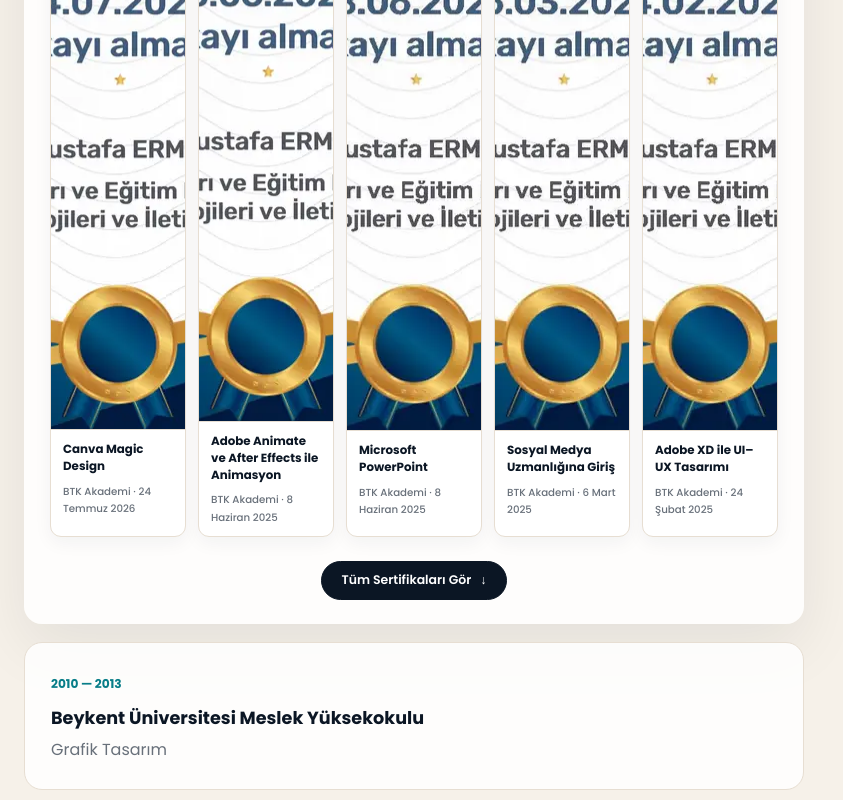
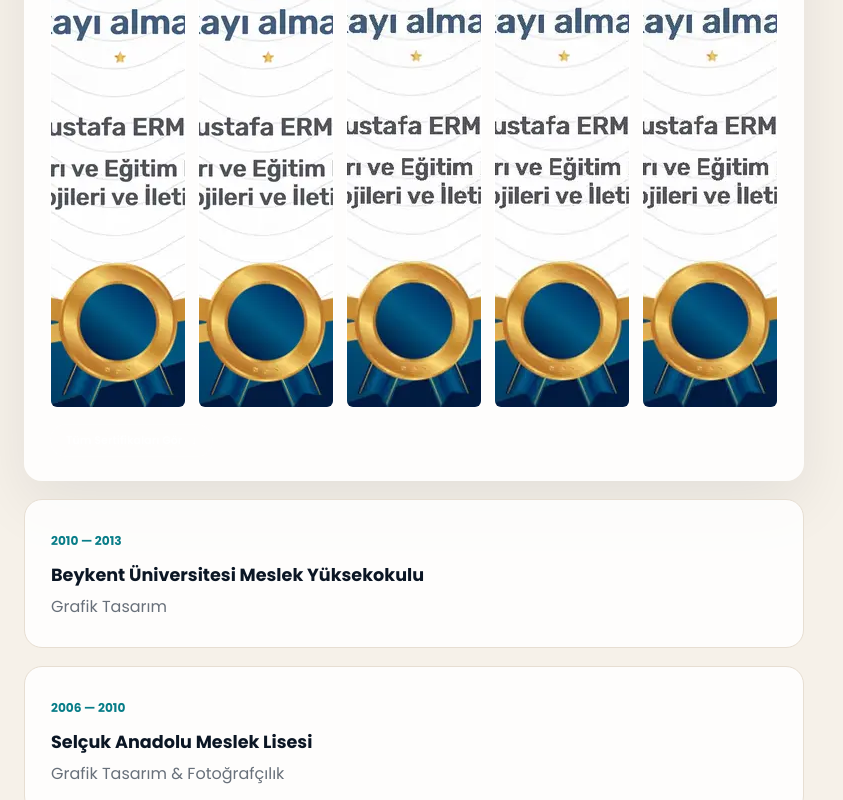
Before and after one commit to yesilpatates/elifhandeyilmaz-site, a plain HTML site: page elifhandeyilmaz-tam-site-paketi/index.html in a window 1280 px wide. Shown: the part 5164-5964 px from the top of the page, without its empty margins (0-843 px from the left). Drawn offline with Linux system fonts and the light colour scheme.

Commit message:
Mesleki Gelişim sertifika görünümünü kompaktlaştır

```diff
--- a/elifhandeyilmaz-tam-site-paketi/assets/certificates.css
+++ b/elifhandeyilmaz-tam-site-paketi/assets/certificates.css
@@ -10,6 +10,58 @@
 
 .certificate-panel-link:hover {
   color: #75d8df;
+}
+
+.certificate-panel-intro {
+  margin: 10px 0 0;
+  color: rgba(255, 255, 255, 0.68);
+  font-size: 0.72rem;
+  line-height: 1.5;
+}
+
+.certificate-panel .certificates-grid {
+  margin-top: 16px;
+}
+
+.certificate-panel .certificate-card {
+  border-color: rgba(255, 255, 255, 0.14);
+  border-radius: 7px;
+  box-shadow: none;
+}
+
+.certificate-panel .certificate-card:hover,
+.certificate-panel .certificate-card:focus-visible {
+  transform: translateY(-2px);
+  border-color: #75d8df;
+  box-shadow: 0 8px 18px rgba(0, 0, 0, 0.2);
+}
+
+.certificate-panel .certificate-card > img {
+  border-bottom: 0;
+}
+
+.certificate-panel .certificate-card-body {
+  display: none;
+}
+
+.certificate-panel .certificates-actions {
+  justify-content: flex-start;
+  margin-top: 16px;
+}
+
+.certificate-panel .certificates-toggle {
+  padding: 10px 15px;
+  border-color: rgba(255, 255, 255, 0.3);
+  color: #fff;
+  background: rgba(255, 255, 255, 0.08);
+  font-size: 0.7rem;
+}
+
+.certificate-panel .certificates-toggle:hover,
+.certificate-panel .certificates-toggle:focus-visible {
+  border-color: #75d8df;
+  color: var(--ink);
+  background: #75d8df;
 }
 
 .certificates-section {
```
